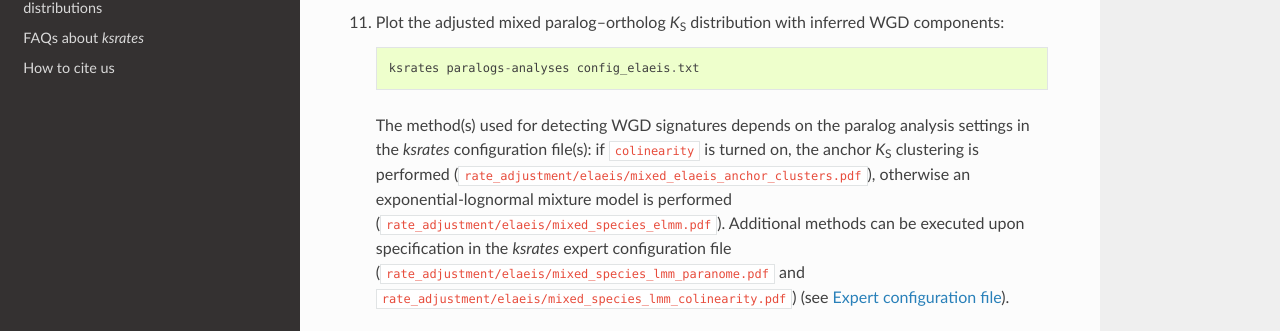
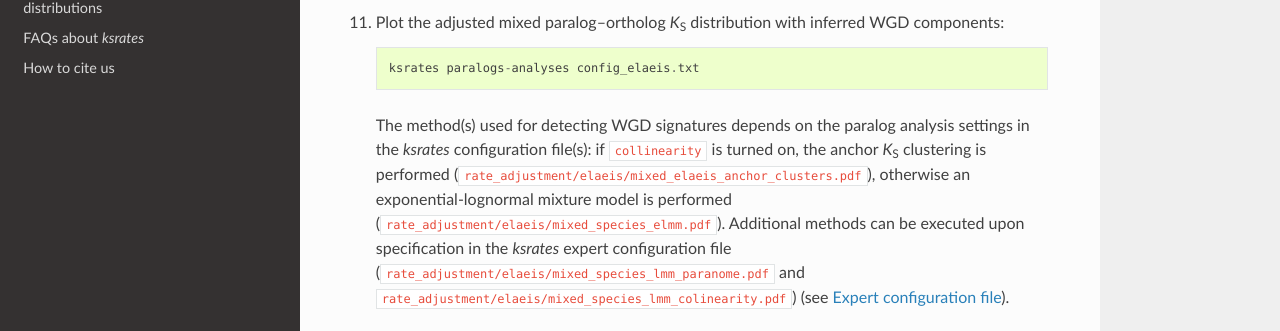
Before and after one commit to VIB-PSB/ksrates, a Sphinx documentation site: the page built from doc/source/usage.rst, in a window 1280 px wide and 900 px high, scrolled down 4389 px. Shown: the part 400-731 px from the top of the window. Built offline with Sphinx 7.4.7 and the Read the Docs theme 2.0.0, drawn with Linux system fonts in a browser that asks for light colours.

Commit message:
Rename parameter (collinearity)

```diff
--- a/doc/source/configuration.rst
+++ b/doc/source/configuration.rst
@@ -30,7 +30,7 @@ The analysis configuration file is composed of a first section defining the spec
 
     [ANALYSIS SETTING]
     paranome = yes
-    colinearity = yes
+    collinearity = yes
 
     gff_feature = mrna
     gff_attribute = id
@@ -66,7 +66,7 @@ The [SPECIES] section includes:
 The [ANALYSIS SETTING] section includes:
 
 * **paranome**: whether to build/plot the whole-paranome *K*:sub:`S` distribution of the focal species (options: "yes" and "no"). [Default: "yes"]
-* **colinearity**: whether to build/plot the anchor pair *K*:sub:`S` distribution of the focal species (options: "yes" and "no"). A GFF file for the focal species is required, see parameter `gff_filename` above. [Default: "no"]
+* **collinearity**: whether to build/plot the anchor pair *K*:sub:`S` distribution of the focal species (options: "yes" and "no"). A GFF file for the focal species is required, see parameter `gff_filename` above. [Default: "no"]
 * **gff_feature**: parsing keyword from the third column of the GFF file (e.g. gene, mrna...). Case insensitive.
 * **gff_attribute**: parsing keyword from the ninth column of the GFF file (e.g. id, name...). Case insensitive.
 * **max_number_outgroups**: maximum number of trios/outspecies allowed to adjust a divergent pair; if None, all possible outspecies obtained from the phylogenetic tree will be used to form trios and adjust the pair. For more details see below. [Default: 4]
--- a/doc/source/usage.rst
+++ b/doc/source/usage.rst
@@ -148,4 +148,4 @@ The order of execution of the single commands to run the whole workflow is the f
 
         ksrates paralogs-analyses config_elaeis.txt
 
-    The method(s) used for detecting WGD signatures depends on the paralog analysis settings in the *ksrates* configuration file(s): if ``colinearity`` is turned on, the anchor *K*:sub:`S` clustering is performed (``rate_adjustment/elaeis/mixed_elaeis_anchor_clusters.pdf``), otherwise an exponential-lognormal mixture model is performed (``rate_adjustment/elaeis/mixed_species_elmm.pdf``). Additional methods can be executed upon specification in the *ksrates* expert configuration file (``rate_adjustment/elaeis/mixed_species_lmm_paranome.pdf`` and ``rate_adjustment/elaeis/mixed_species_lmm_colinearity.pdf``) (see :ref:`expert_config_section`).
+    The method(s) used for detecting WGD signatures depends on the paralog analysis settings in the *ksrates* configuration file(s): if ``collinearity`` is turned on, the anchor *K*:sub:`S` clustering is performed (``rate_adjustment/elaeis/mixed_elaeis_anchor_clusters.pdf``), otherwise an exponential-lognormal mixture model is performed (``rate_adjustment/elaeis/mixed_species_elmm.pdf``). Additional methods can be executed upon specification in the *ksrates* expert configuration file (``rate_adjustment/elaeis/mixed_species_lmm_paranome.pdf`` and ``rate_adjustment/elaeis/mixed_species_lmm_colinearity.pdf``) (see :ref:`expert_config_section`).
```
Also changed, not shown: 5 other files.
